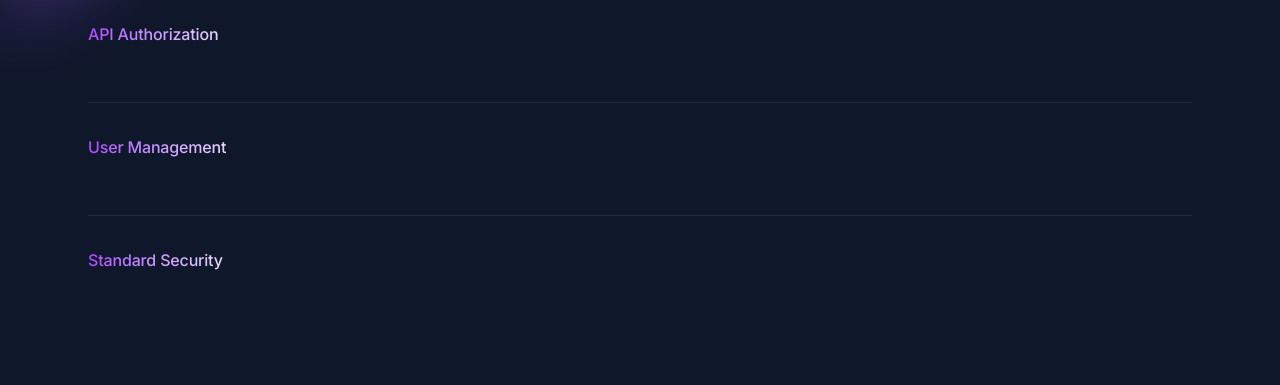
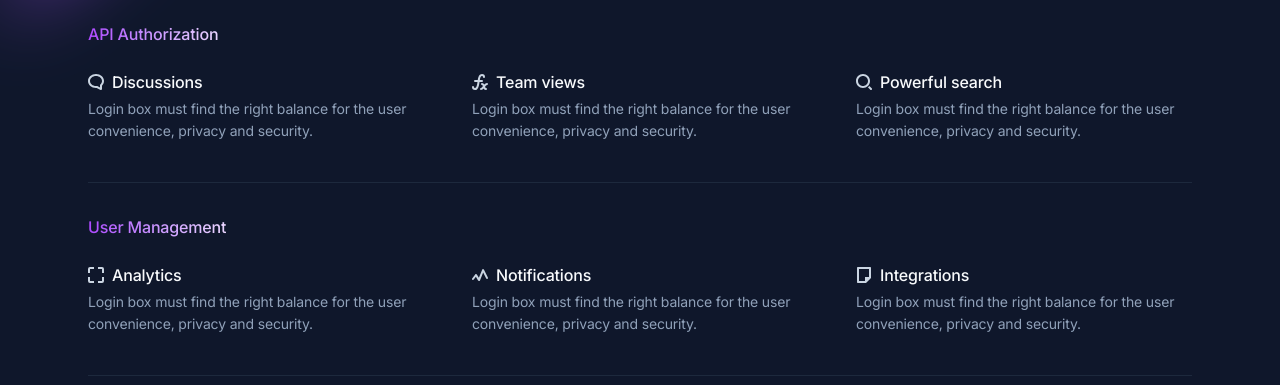
Before and after one commit to buildaistartups/buildaistartups.com, a Next.js app: page / in a window 1280 px wide. Shown: the part 2373-2758 px from the top of the page. Built offline with nearby package versions, Linux system fonts and the light colour scheme.

Commit message:
Update features-04.tsx

```diff
--- a/components/features-04.tsx
+++ b/components/features-04.tsx
@@ -17,45 +17,152 @@ export default function Features04() {
         </div>
 
         <div className="pt-16 pb-12 md:pt-32 md:pb-20">
-          {/* Section header (original gradient) */}
+
+          {/* Section header (original) */}
           <div className="max-w-3xl pb-12 md:pb-20">
-            <h2 className="h2 bg-clip-text text-transparent bg-linear-to-r from-slate-200/60 via-slate-200 to-slate-200/60 pb-4">Why trust us?</h2>
-            <p className="text-lg text-slate-400">Many desktop publishing packages and web page editors now use lorem ipsum as their default model text, and a search will uncover many web sites still in their infancy.</p>
+            <h2 className="h2 bg-clip-text text-transparent bg-linear-to-r from-slate-200/60 via-slate-200 to-slate-200/60 pb-4">
+              Why trust us?
+            </h2>
+            <p className="text-lg text-slate-400">
+              Many desktop publishing packages and web page editors now use lorem ipsum as their default model text, and a search will
+              uncover many web sites still in their infancy.
+            </p>
           </div>
 
-          {/* Rows */}
+          {/* Rows with gradient section labels + items (original) */}
           <div className="divide-y divide-slate-800">
-            {/* Row */}
+            {/* Row 1 */}
             <div className="py-8 first-of-type:pt-0 last-of-type:pb-0">
               <div>
-                {/* GROUP TITLE — original purple gradient */}
-                <div className="inline-flex font-medium bg-clip-text text-transparent bg-gradient-to-r from-purple-500 to-purple-200 pb-6">
+                {/* gradient label restored */}
+                <div className="inline-flex font-medium bg-clip-text text-transparent bg-linear-to-r from-purple-500 to-purple-200 pb-6">
                   API Authorization
                 </div>
               </div>
-              {/* ...features list unchanged... */}
+
+              <div className="grid md:grid-cols-3 gap-8 md:gap-12 mb-2">
+                {/* Feature */}
+                <div>
+                  <div className="flex items-center space-x-2 mb-1">
+                    <svg className="shrink-0 fill-slate-300" xmlns="http://www.w3.org/2000/svg" width="16" height="16">
+                      <path d="M13 16c-.153 0-.306-.035-.447-.105l-3.851-1.926c-.231.02-.465.031-.702.031-4.411 0-8-3.14-8-7s3.589-7 8-7 8 3.14 8 7c0 1.723-.707 3.351-2 4.63V15a1.003 1.003 0 0 1-1 1Zm-4.108-4.054c.155 0 .308.036.447.105L12 13.382v-2.187c0-.288.125-.562.341-.752C13.411 9.506 14 8.284 14 7c0-2.757-2.691-5-6-5S2 4.243 2 7s2.691 5 6 5c.266 0 .526-.02.783-.048a1.01 1.01 0 0 1 .109-.006Z" />
+                    </svg>
+                    <h4 className="font-medium text-slate-50">Discussions</h4>
+                  </div>
+                  <p className="text-sm text-slate-400">
+                    Login box must find the right balance for the user convenience, privacy and security.
+                  </p>
+                </div>
+
+                {/* Feature */}
+                <div>
+                  <div className="flex items-center space-x-2 mb-1">
+                    <svg className="shrink-0 fill-slate-300" xmlns="http://www.w3.org/2000/svg" width="16" height="16">
+                      <path d="M15 9a3.841 3.841 0 0 0-2.661 1.545A2.524 2.524 0 0 0 10 9a1 1 0 1 0 0 2c.361 0 .57.279.89 1.284C10.243 13.08 9.441 14 9 14a1 1 0 0 0 0 2 3.841 3.841 0 0 0 2.661-1.545A2.524 2.524 0 0 0 14 16a1 1 0 0 0 0-2c-.361 0-.571-.279-.89-1.284C13.757 11.92 14.559 11 15 11a1 1 0 0 0 0-2Z" />
+                      <path d="M10 8a1 1 0 0 0 0-2H7.825c.432-2.421.983-4 2.175-4a1 1 0 0 1 1 1 1 1 0 0 0 2 0 3 3 0 0 0-3-3C7.193 0 6.313 2.9 5.793 6H3a1 1 0 1 0 0 2h2.49c-.506 3.52-1 6-2.49 6a1 1 0 0 1-1-1 1 1 0 0 0-2 0 3 3 0 0 0 3 3c3.367 0 3.964-4.175 4.49-7.858L7.51 8H10Z" />
+                    </svg>
+                    <h4 className="font-medium text-slate-50">Team views</h4>
+                  </div>
+                  <p className="text-sm text-slate-400">
+                    Login box must find the right balance for the user convenience, privacy and security.
+                  </p>
+                </div>
+
+                {/* Feature */}
+                <div>
+                  <div className="flex items-center space-x-2 mb-1">
+                    <svg className="shrink-0 fill-slate-300" xmlns="http://www.w3.org/2000/svg" width="16" height="16">
+                      <path d="M7 14c-3.86 0-7-3.14-7-7s3.14-7 7-7 7 3.14 7 7-3.14 7-7 7ZM7 2C4.243 2 2 4.243 2 7s2.243 5 5 5 5-2.243 5-5-2.243-5-5-5ZM15.707 14.293 13.314 11.9a8.019 8.019 0 0 1-1.414 1.414l2.393 2.393a.997.997 0 0 0 1.414 0 .999.999 0 0 0 0-1.414Z" />
+                    </svg>
+                    <h4 className="font-medium text-slate-50">Powerful search</h4>
+                  </div>
+                  <p className="text-sm text-slate-400">
+                    Login box must find the right balance for the user convenience, privacy and security.
+                  </p>
+                </div>
+              </div>
             </div>
 
-            {/* Row */}
+            {/* Row 2 */}
             <div className="py-8">
               <div>
-                {/* GROUP TITLE — original purple gradient */}
-                <div className="inline-flex font-medium bg-clip-text text-transparent bg-gradient-to-r from-purple-500 to-purple-200 pb-6">
+                <div className="inline-flex font-medium bg-clip-text text-transparent bg-linear-to-r from-purple-500 to-purple-200 pb-6">
                   User Management
                 </div>
               </div>
-              {/* ...features list unchanged... */}
+
+              <div className="grid md:grid-cols-3 gap-8 md:gap-12 mb-2">
+                <div>
+                  <div className="flex items-center space-x-2 mb-1">
+                    <svg className="shrink-0 fill-slate-300" xmlns="http://www.w3.org/2000/svg" width="16" height="16">
+                      <path d="M2 6H0V2a2 2 0 0 1 2-2h4v2H2v4ZM16 6h-2V2h-4V0h4a2 2 0 0 1 2 2v4ZM14 16h-4v-2h4v-4h2v4a2 2 0 0 1-2 2ZM6 16H2a2 2 0 0 1-2-2v-4h2v4h4v2Z" />
+                    </svg>
+                    <h4 className="font-medium text-slate-50">Analytics</h4>
+                  </div>
+                  <p className="text-sm text-slate-400">Login box must find the right balance for the user convenience, privacy and security.</p>
+                </div>
+
+                <div>
+                  <div className="flex items-center space-x-2 mb-1">
+                    <svg className="shrink-0 fill-slate-300" xmlns="http://www.w3.org/2000/svg" width="16" height="16">
+                      <path d="M6.974 14c-.3 0-.7-.2-.9-.5l-2.2-3.7-2.1 2.8c-.3.4-1 .5-1.4.2-.4-.3-.5-1-.2-1.4l3-4c.2-.3.5-.4.9-.4.3 0 .6.2.8.5l2 3.3 3.3-8.1c0-.4.4-.7.8-.7s.8.2.9.6l4 8c.2.5 0 1.1-.4 1.3-.5.2-1.1 0-1.3-.4l-3-6-3.2 7.9c-.2.4-.6.6-1 .6Z" />
+                    </svg>
+                    <h4 className="font-medium text-slate-50">Notifications</h4>
+                  </div>
+                  <p className="text-sm text-slate-400">Login box must find the right balance for the user convenience, privacy and security.</p>
+                </div>
+
+                <div>
+                  <div className="flex items-center space-x-2 mb-1">
+                    <svg className="shrink-0 fill-slate-300" xmlns="http://www.w3.org/2000/svg" width="16" height="16">
+                      <path d="M14 0H2c-.6 0-1 .4-1 1v14c0 .6.4 1 1 1h8l5-5V1c0-.6-.4-1-1-1ZM3 2h10v8H9v4H3V2Z" />
+                    </svg>
+                    <h4 className="font-medium text-slate-50">Integrations</h4>
+                  </div>
+                  <p className="text-sm text-slate-400">Login box must find the right balance for the user convenience, privacy and security.</p>
+                </div>
+              </div>
             </div>
 
-            {/* Row */}
+            {/* Row 3 */}
             <div className="py-8">
               <div>
-                {/* GROUP TITLE — original purple gradient */}
-                <div className="inline-flex font-medium bg-clip-text text-transparent bg-gradient-to-r from-purple-500 to-purple-200 pb-6">
+                <div className="inline-flex font-medium bg-clip-text text-transparent bg-linear-to-r from-purple-500 to-purple-200 pb-6">
                   Standard Security
                 </div>
               </div>
-              {/* ...features list unchanged... */}
+
+              <div className="grid md:grid-cols-3 gap-8 md:gap-12 mb-2">
+                <div>
+                  <div className="flex items-center space-x-2 mb-1">
+                    <svg className="shrink-0 fill-slate-300" xmlns="http://www.w3.org/2000/svg" width="16" height="16">
+                      <path d="M15.5 11H13a5.022 5.022 0 0 1-3.453-1.4l-1.2 1.607A7.065 7.065 0 0 0 12 12.92v1.586a.5.5 0 0 0 .853.349l3-3A.5.5 0 0 0 15.5 11ZM1 5a5.022 5.022 0 0 1 3.453 1.4l1.205-1.61A7.028 7.028 0 0 0 1 3a1 1 0 1 0 0 2ZM13 5h2.5a.5.5 0 0 0 .354-.853l-3-3A.5.5 0 0 0 12 1.5v1.58a7.032 7.032 0 0 0-4.6 2.72L5 9a5.025 5.025 0 0 1-4 2 1 1 0 0 0 0 2 7.034 7.034 0 0 0 5.6-2.8L9 7a5.025 5.025 0 0 1 4-2Z" />
+                    </svg>
+                    <h4 className="font-medium text-slate-50">Privacy</h4>
+                  </div>
+                  <p className="text-sm text-slate-400">Login box must find the right balance for the user convenience, privacy and security.</p>
+                </div>
+
+                <div>
+                  <div className="flex items-center space-x-2 mb-1">
+                    <svg className="shrink-0 fill-slate-300" xmlns="http://www.w3.org/2000/svg" width="16" height="16">
+                      <path d="M14 14H2a1 1 0 0 0 0 2h12a1 1 0 0 0 0-2ZM7.293 11.707a1 1 0 0 0 1.414 0l5-5a1 1 0 1 0-1.414-1.414L9 8.586V1a1 1 0 1 0-2 0v7.586L3.707 5.293a1 1 0 0 0-1.414 1.414l5 5Z" />
+                    </svg>
+                    <h4 className="font-medium text-slate-50">Data export</h4>
+                  </div>
+                  <p className="text-sm text-slate-400">Login box must find the right balance for the user convenience, privacy and security.</p>
+                </div>
+
+                <div>
+                  <div className="flex items-center space-x-2 mb-1">
+                    <svg className="shrink-0 fill-slate-300" xmlns="http://www.w3.org/2000/svg" width="16" height="16">
+                      <path d="M14.6.085 8 2.885 1.4.085c-.5-.2-1.4-.1-1.4.9v11c0 .4.2.8.6.9l7 3c.3.1.5.1.8 0l7-3c.4-.2.6-.5.6-.9v-11c0-1-.9-1.1-1.4-.9ZM2 2.485l5 2.1v8.8l-5-2.1v-8.8Zm12 8.8-5 2.1v-8.7l5-2.1v8.7Z" />
+                    </svg>
+                    <h4 className="font-medium text-slate-50">Real-time sync</h4>
+                  </div>
+                  <p className="text-sm text-slate-400">Login box must find the right balance for the user convenience, privacy and security.</p>
+                </div>
+              </div>
             </div>
           </div>
 
```
